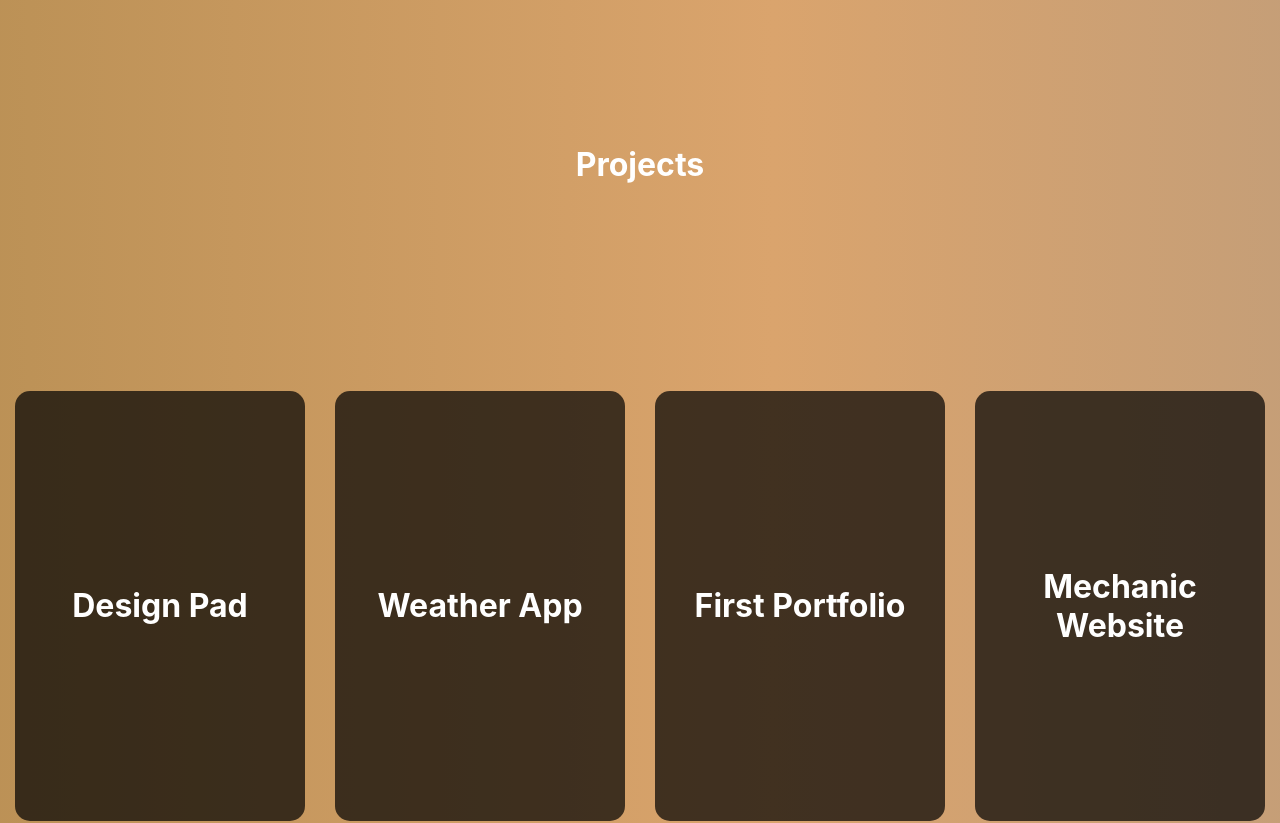
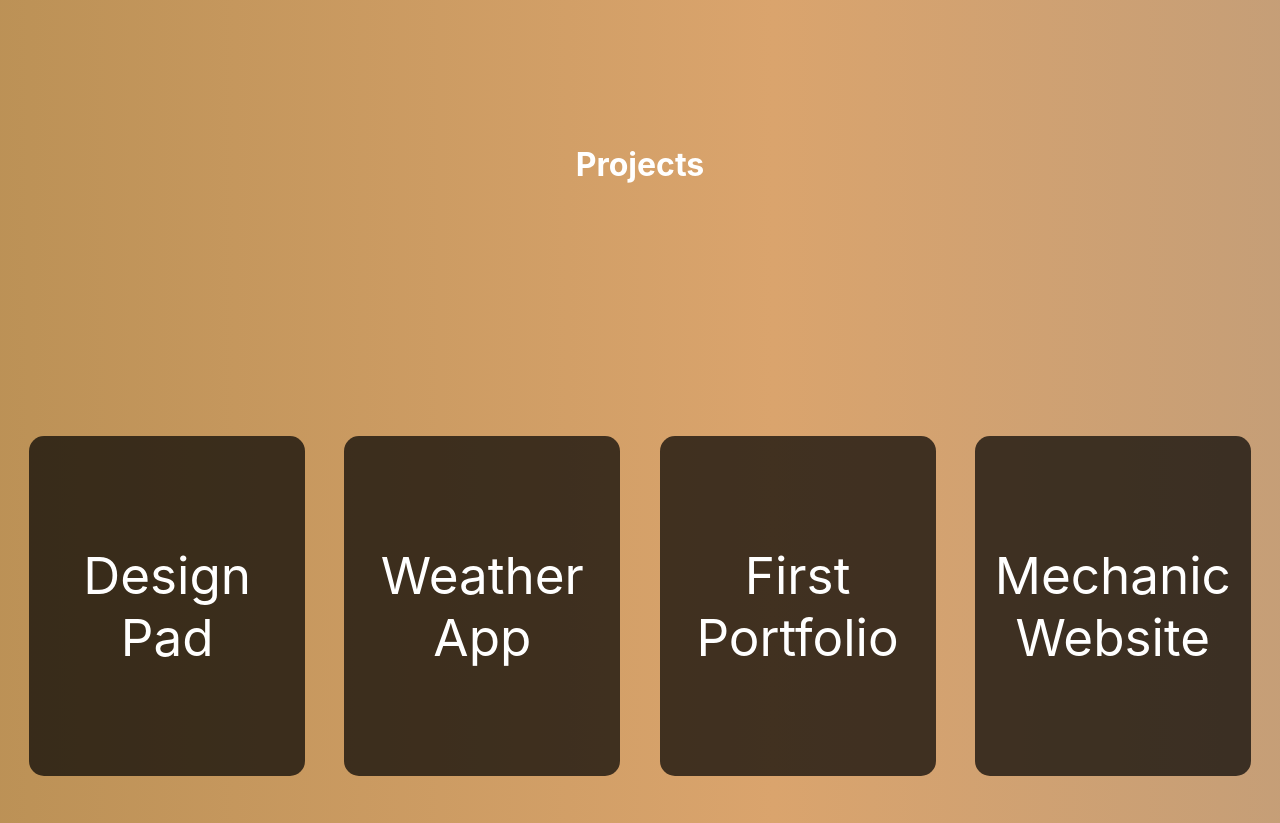
Before and after one commit to JosselineG/Portfolio, a React (Create React App) app: page / in a window 1280 px wide. Shown: the part 1660-2483 px from the top of the page. Built offline with nearby package versions, Linux system fonts and the light colour scheme.

Commit message:
updated components

```diff
--- a/src/App.css
+++ b/src/App.css
@@ -1,8 +1,30 @@
 .App {
   text-align: center;
-  background-color: black;
+
+
+
+  background: linear-gradient(90deg, #766621,#daa46d,#7388a0 );
+  animation: LinearGradient 5s ease-in-out infinite;
+  background-size: 400% 400%;
 
 }
+
+@keyframes LinearGradient {
+
+  100% {
+      background-position: 0% 50%;
+  }
+  50% {
+      background-position: 100% 50%;
+  }
+  0% {
+      background-position: 0% 50%;
+  }
+
+
+}
+
+
 
 
 /* .App-logo {
--- a/src/App.js
+++ b/src/App.js
@@ -9,6 +9,7 @@ import Footer from './Components/Footer/Footer';
 
 
 function App() {
+
   return (
 <div className="App" >
 
--- a/src/Components/AboutMe/AboutMe.css
+++ b/src/Components/AboutMe/AboutMe.css
@@ -1,7 +1,5 @@
 .abt{
-    background: linear-gradient(90deg, #766621,#daa46d,#7388a0 );
-    animation: LinearGradient 5s ease-in-out infinite;
-    background-size: 400% 400%;
+
 width: 100%;
 height: 110vh;
 overflow: hidden;
@@ -65,18 +63,3 @@ text-align: center;
         width: 70%;
     }
 }
-
-@keyframes LinearGradient {
-
-    100% {
-        background-position: 0% 50%;
-    }
-    50% {
-        background-position: 100% 50%;
-    }
-    0% {
-        background-position: 0% 50%;
-    }
-
-
-}
--- a/src/Components/ContactMe/ContactMe.css
+++ b/src/Components/ContactMe/ContactMe.css
@@ -1,9 +1,7 @@
 .cont{
-    background: linear-gradient(90deg, #766621,#daa46d,#7388a0 );
-    animation: LinearGradient 5s ease-in-out infinite;
-    background-size: 400% 400%;
 
-    height: 95vh;
+
+    height: 90vh;
     width: 100%;
     overflow: hidden;
     color: white;
@@ -12,13 +10,37 @@
 
 .fo{
     display: flex;
+    flex-direction: column;
     justify-content: space-evenly;
     align-items: center;
 
     width: 100%;
+    height: 65vh;
 
 }
 
+.fo a{
+    display: flex;
+    justify-content: center;
+    align-items: center;
+    background-color:  rgb(0, 0, 0, 0.7);
+
+    width: 20%;
+    height: 10vh;
+    border-radius: 10px;
+    box-sizing: border-box;
+
+
+    text-decoration: none;
+    font-size: 2vw;
+    color: white;
+}
+
+.fo a:hover{
+    box-shadow: 1px 5px 50px 5px white;
+    background-color: transparent;
+}
+/*
 .formBox{
     display: flex;
 
@@ -88,7 +110,7 @@
     margin-top: 5px;
     border-radius: 4px;
 
-}
+} */
 
 .info{
 
@@ -104,11 +126,6 @@
 
 @media all and (max-width:721px) {
 
-.cont{
-
-        height: 95vh;
-
-}
 
 .formBox{
 
@@ -131,18 +148,3 @@
 
 
 }
-
-@keyframes LinearGradient {
-
-    100% {
-        background-position: 0% 50%;
-    }
-    50% {
-        background-position: 100% 50%;
-    }
-    0% {
-        background-position: 0% 50%;
-    }
-
-
-}
--- a/src/Components/ContactMe/ContactMe.js
+++ b/src/Components/ContactMe/ContactMe.js
@@ -3,7 +3,9 @@ import './ContactMe.css'
 import SendIcon from '@mui/icons-material/Send';
 
 class ContactMe extends React.Component {
-  constructor(props) {
+
+
+  /*constructor(props) {
     super(props);
     this.state = { fullName: "", email: "", message: "" };
   }
@@ -17,10 +19,10 @@ class ContactMe extends React.Component {
   handleSubmit = (e) => {
 
 
-    alert("message sent!" + this.state.fullName + " | " + this.state.email + " | " + this.state.message)
+    // alert("message sent!" + this.state.fullName + " | " + this.state.email + " | " + this.state.message)
     this.setState({ fullName: "", email: "", message: "" })
     e.preventDefault();
-  }
+  }*/
 
 
   render() {
@@ -30,7 +32,9 @@ class ContactMe extends React.Component {
 
         <div className='fo'>
 
+          {/* Need to figure out how to get form info sent to my email */}
 
+          {/*
           <div className='formBox'>
             <form >
               <label htmlFor='fullName'>
@@ -60,25 +64,33 @@ class ContactMe extends React.Component {
                 onChange={(e) => this.handleChange(e)}
                 value={this.state.message} />
 
-              <div className="btonContainer">
+              <div className="btonContainer" >
                 <button type='submit'
                   onClick={(e) => this.handleSubmit(e)}>
+
                   Send
+
                   <SendIcon sx={{ fontSize: 15 }} />
+
                 </button>
               </div>
             </form>
-          </div>
-
+          </div> */}
 
           <div className="info">
             <span>
 
               If you have any questions or want to say hello,
-              contact me by filling out the form.
+              just hit Send.
 
             </span>
           </div>
+
+          <a href="mailto: Josseline.Guardado28@gmail.com?subject= Questions || Greetings">
+            Send</a>
+
+
+
 
 
         </div>
--- a/src/Components/Home/Home.css
+++ b/src/Components/Home/Home.css
@@ -1,7 +1,4 @@
 .hom{
-    background: linear-gradient(90deg, #766621,#daa46d,#7388a0 );
-    animation: LinearGradient 5s ease-in-out infinite;
-    background-size: 400% 400%;
 
 
     height: 100vh;
@@ -62,21 +59,3 @@
         font-size:7vw;
     }
 }
-
-
-
-
-@keyframes LinearGradient {
-
-    100% {
-        background-position: 0% 50%;
-    }
-    50% {
-        background-position: 100% 50%;
-    }
-    0% {
-        background-position: 0% 50%;
-    }
-
-
-}
--- a/src/Components/NavBar/NavBar.css
+++ b/src/Components/NavBar/NavBar.css
@@ -1,8 +1,8 @@
 .nav {
-    background:  rgba(0, 0, 0, 0.9);
+    background:  rgba(0, 0, 0, 0.6);
 
     color: white;
-    overflow: hidden;
+
     position:sticky;
 
     top: 0;
--- a/src/Components/NavBar/NavBar.js
+++ b/src/Components/NavBar/NavBar.js
@@ -64,17 +64,17 @@ function NavBar() {
 
                             <li>
 
-                                <Link onClick={() => setClick(false)} to="AboutMe" smooth={true} spy={true} offset={-50} duration={500}>
+                                <Link onClick={() => setClick(false)} to="AboutMe" smooth={true} spy={true} offset={-200} duration={500}>
                                     About Me
                                 </Link>
                             </li>
                             <li>
-                                <Link onClick={() => setClick(false)} to="Projects" smooth={true} spy={true} offset={-55} duration={500}>
+                                <Link onClick={() => setClick(false)} to="Projects" smooth={true} spy={true} offset={-200} duration={500}>
                                     Projects
                                 </Link>
                             </li>
                             <li>
-                                <Link onClick={() => setClick(false)} to="ContactMe" smooth={true} spy={true} offset={-55} duration={500}>
+                                <Link onClick={() => setClick(false)} to="ContactMe" smooth={true} spy={true} offset={-200} duration={500}>
                                     Contact Me
                                 </Link>
                             </li>
--- a/src/Components/Projects/Projects.css
+++ b/src/Components/Projects/Projects.css
@@ -1,49 +1,47 @@
 .prj {
-    background: linear-gradient(90deg, #766621,#daa46d,#7388a0 );
-    animation: LinearGradient 5s ease-in-out infinite;
-    background-size: 400% 400%;
-    height: 150vh;
+
+    height: 130vh;
     width: 100%;
     overflow: hidden;
     color: white;
+
+
 
 }
 
 .prjContainer {
     display: flex;
     flex-direction: row;
-    justify-content: space-between;
+    justify-content: space-evenly;
     align-items: center;
-    flex-wrap: nowrap;
+    flex-wrap:wrap;
 
 
-    width: 100%;
+
     height: 100vh;
 
 }
 
 
-.prjContainer a{
-   color: white;
-    text-decoration: none;
-}
-
-.prjContainer .prj1, .prj2, .prj3, .prj4{
+.prj1, .prj2, .prj3, .prj4{
     display: flex;
-    justify-content: center;
+    justify-content:center;
     align-items: center;
-    flex-wrap: wrap;
-
 
     background-color: rgba(0, 0, 0, 0.7);
     border-radius: 15px;
 
 
-    margin: 15px;
-    padding: 15px;
-    width: 70%;
-    height: 50vh;
+    margin: 10px;
+    padding: 10px;
+    width: 20%;
+    height: 40vh;
+
+    font-size: 4vw;
+    color: white;
+    text-decoration: none;
 }
+
 
 
 
@@ -59,6 +57,7 @@
     background-size: 90% 50%;
     background-position: center;
     background-repeat: no-repeat;
+    cursor: pointer;
 }
 
 
@@ -67,7 +66,7 @@
     /*offset-x | offset-y | blur radius | spread-radius | color  */
     box-shadow: 1px 5px 50px 15px grey;
     color: transparent;
-
+    background-color: transparent;
     background-image: url("../HomeProj2.PNG");
     background-size: 90% 50%;
     background-position: center;
@@ -81,7 +80,7 @@
     /*offset-x | offset-y | blur radius | spread-radius | color  */
     box-shadow: 1px 5px 50px 15px grey;
     color: transparent;
-
+    background-color: transparent;
     background-image: url("../imagePrj3.PNG");
     background-size: 90% 50%;
     background-position: center;
@@ -93,32 +92,32 @@
 
     /*offset-x | offset-y | blur radius | spread-radius | color  */
     box-shadow: 1px 5px 50px 15px grey;
-
+    background-color: transparent;
     color: transparent;
     background-color: black;
 }
 
 @media all and (max-width:721px) {
 
+    .prj{
+
+        height: 180vh;
+
+    }
     .prjContainer {
         flex-direction: column;
-        justify-content: space-evenly;
         flex-wrap: nowrap;
-
+        height: 160vh;
     }
 
-}
-@keyframes LinearGradient {
-
-    100% {
-        background-position: 0% 50%;
-    }
-    50% {
-        background-position: 100% 50%;
-    }
-    0% {
-        background-position: 0% 50%;
+    .prjContainer h1{
+        font-size: 5vw;
     }
 
 
+    .prj1, .prj2, .prj3, .prj4{
+        width:50%;
+        height: 50%;
+
+    }
 }
--- a/src/Components/Projects/Projects.js
+++ b/src/Components/Projects/Projects.js
@@ -14,32 +14,31 @@ function Projects() {
       <div className='prjContainer'>
 
 
-        <div className='prj1'>
-          <a href='https://github.com/JosselineG/design-pad'>
-          <h1>Design Pad</h1>
+        <a className='prj1' href='https://github.com/JosselineG/design-pad'>
+
+          Design Pad
           {/* <p>This is a group project</p> */}
-          </a>
-        </div>
 
-        <div className='prj2'>
+        </a>
+
+
 
           {/*  <p> Weather app using openweathermap API</p> */}
-          <a href='https://github.com/JosselineG/My2Project'>
-          <h1>Weather App</h1>
+          <a className='prj2' href='https://github.com/JosselineG/My2Project'>
+          Weather App
            </a>
-        </div>
 
-        <div className='prj3'>
 
-          {/*  <p> This is my first portfolio</p> */}
-          <a href='https://github.com/JosselineG/josselineg.github.io'>
-          <h1>First Portfolio</h1></a>
-        </div>
+              {/*  <p> This is my first portfolio</p> */}
+          <a className='prj3' href='https://github.com/JosselineG/josselineg.github.io'>
+          First Portfolio</a>
 
-        <div className='prj4'>
-          <h1>Mechanic Website</h1>
+
+        <a className='prj4'>
+          Mechanic Website
           {/*  <p> This is a website I created for a small business</p> */}
-        </div>
+        </a>
+
 
       </div>
 
```
